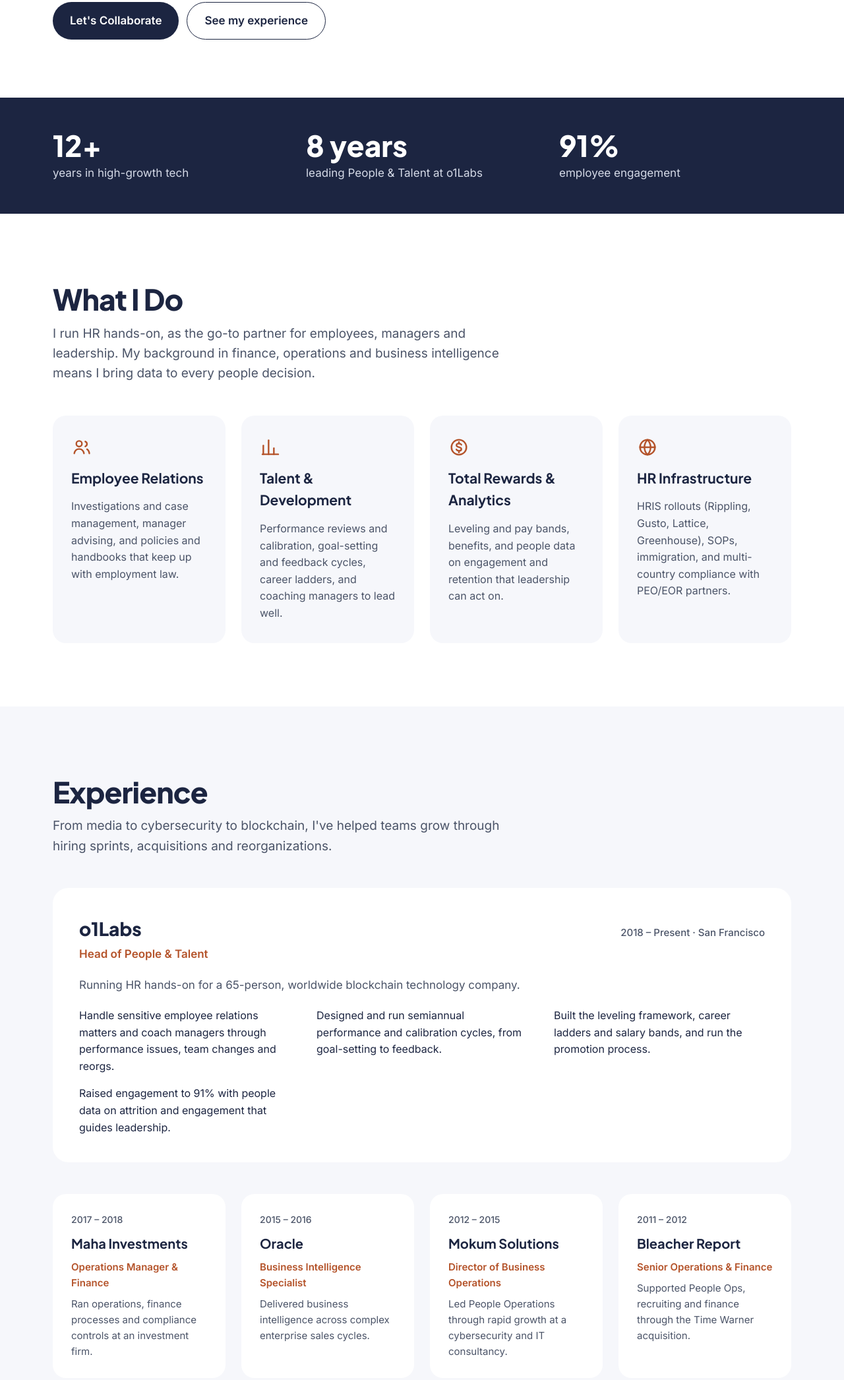
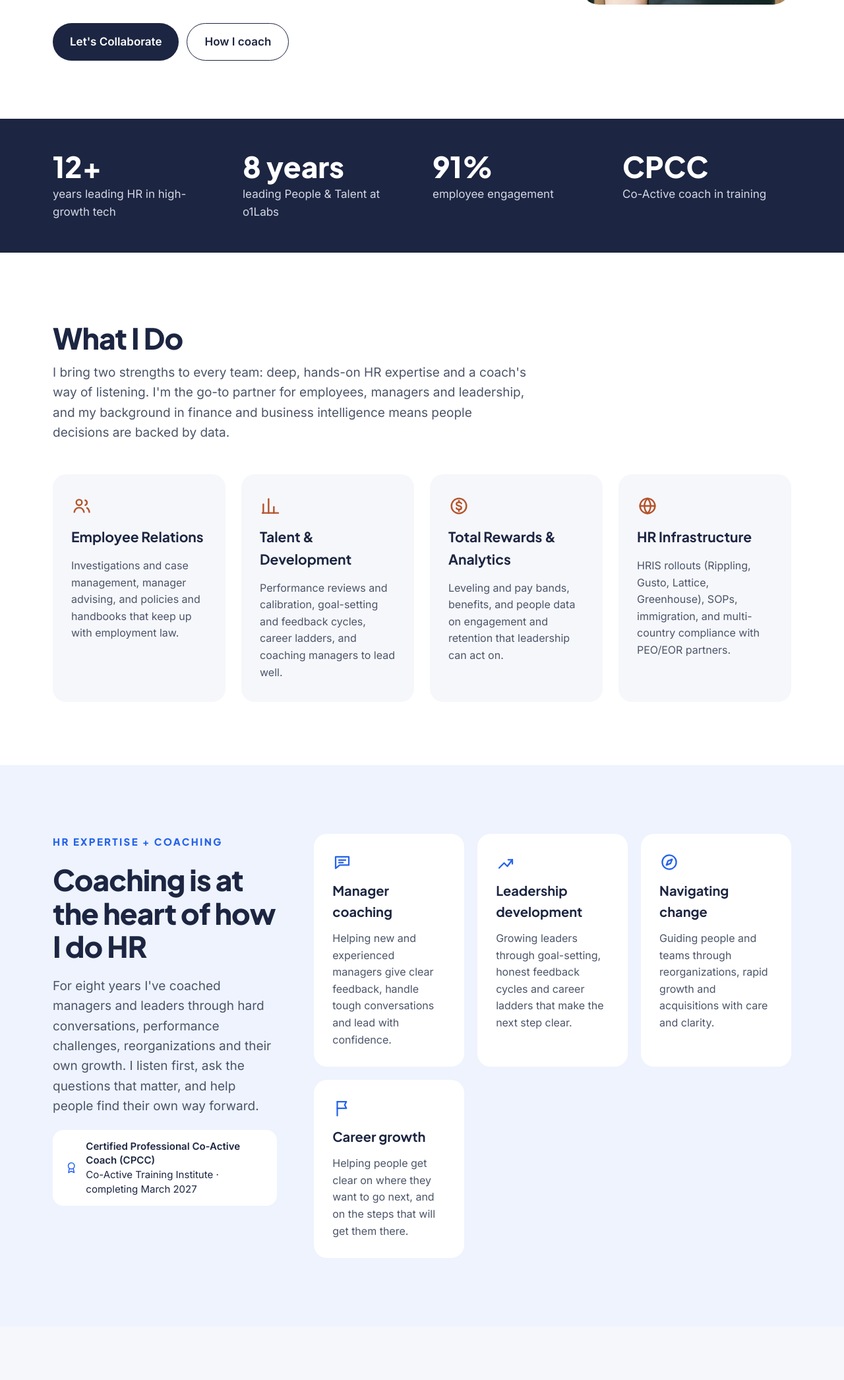
Before and after one commit to nacerarodstein-droid/nacerarodstein-droid.github.io, a plain HTML site: page index.html in a window 1280 px wide. Shown: the part 655-2747 px from the top of the page at 66% size. Drawn offline with Linux system fonts and the light colour scheme.

Commit message:
Highlight HR and coaching strengths, add Coaching section
Co-Authored-By: Claude Opus 5.5 <noreply@anthropic.com>
Claude-Session: https://claude.ai/code/session_01LTPfgGuahXZPVqKt8BSd29

```diff
--- a/index.html
+++ b/index.html
@@ -3,10 +3,10 @@
 <head>
 <meta charset="utf-8">
 <meta name="viewport" content="width=device-width, initial-scale=1">
-<title>Nacera Rodstein — HR Leader</title>
-<meta name="description" content="Nacera Rodstein is an HR leader in the San Francisco Bay Area with 12+ years in high-growth tech.">
-<meta property="og:title" content="Nacera Rodstein — HR Leader">
-<meta property="og:description" content="HR leader in the San Francisco Bay Area with 12+ years in high-growth tech.">
+<title>Nacera Rodstein — HR Leader &amp; Coach</title>
+<meta name="description" content="Nacera Rodstein is an HR leader and coach in the San Francisco Bay Area with 12+ years in high-growth tech.">
+<meta property="og:title" content="Nacera Rodstein — HR Leader &amp; Coach">
+<meta property="og:description" content="HR leader and coach in the San Francisco Bay Area with 12+ years in high-growth tech.">
 <meta property="og:image" content="https://nacerarodstein.com/nacera-rodstein.jpg">
 <meta name="theme-color" content="#ffffff">
 <link rel="icon" href="/favicon.ico" sizes="48x48">
@@ -30,6 +30,7 @@ a{color:#1C2541}a:hover{color:#B4532A}
 <a href="#hello" style="font-family: 'Plus Jakarta Sans', sans-serif; font-weight: 800; font-size: 20px; text-decoration: none; color: #1C2541; letter-spacing: -0.01em">Nacera Rodstein</a>
 <div style="display: flex; flex-wrap: wrap; align-items: center; gap: 8px 28px; font-size: 15px; font-weight: 500">
 <a href="#what-i-do" style="text-decoration: none">What I Do</a>
+<a href="#coaching" style="text-decoration: none">Coaching</a>
 <a href="#experience" style="text-decoration: none">Experience</a>
 <a href="#education" style="text-decoration: none">Education</a>
 <a href="#reach-out" style="text-decoration: none; background: #B4532A; color: #FFFFFF; padding: 12px 20px; border-radius: 999px; font-weight: 600; min-height: 44px; box-sizing: border-box; display: inline-flex; align-items: center">Let's Connect</a>
@@ -40,11 +41,11 @@ a{color:#1C2541}a:hover{color:#B4532A}
 <section id="hello" style="max-width: 1120px; margin: 0 auto; padding: 96px 32px 88px; display: flex; flex-wrap: wrap; align-items: center; gap: 56px">
 <div style="flex: 999 1 520px; min-width: 0; display: flex; flex-direction: column; gap: 24px">
 <p style="margin: 0; font-family: 'Plus Jakarta Sans', sans-serif; font-weight: 800; font-size: 18px; letter-spacing: 0.18em; color: #2563EB">BONJOUR!</p>
-<h1 style="margin: 0; font-family: 'Plus Jakarta Sans', sans-serif; font-weight: 800; font-size: clamp(40px, 5vw, 64px); line-height: 1.08; letter-spacing: -0.02em">I'm Nacera. I help fast-growing tech teams take care of their people.</h1>
-<p style="margin: 0; font-size: 20px; color: #4B5468; max-width: 600px">HR leader in the San Francisco Bay Area with 12+ years in high-growth tech, trusted by employees and managers to handle what matters most with care and discretion.</p>
+<h1 style="margin: 0; font-family: 'Plus Jakarta Sans', sans-serif; font-weight: 800; font-size: clamp(40px, 5vw, 64px); line-height: 1.08; letter-spacing: -0.02em">I'm Nacera, an HR leader and coach who helps people and teams do their best work.</h1>
+<p style="margin: 0; font-size: 20px; color: #4B5468; max-width: 600px">12+ years leading HR in high-growth tech, and a Co-Active coach in training. Based in the San Francisco Bay Area, I'm the partner employees, managers and founders trust with what matters most.</p>
 <div style="display: flex; flex-wrap: wrap; gap: 12px; padding-top: 8px">
 <a href="#reach-out" style="text-decoration: none; background: #1C2541; color: #FFFFFF; padding: 14px 26px; border-radius: 999px; font-weight: 600; min-height: 48px; box-sizing: border-box; display: inline-flex; align-items: center">Let's Collaborate</a>
-<a href="#experience" style="text-decoration: none; border: 1.5px solid #1C2541; padding: 14px 26px; border-radius: 999px; font-weight: 600; min-height: 48px; box-sizing: border-box; display: inline-flex; align-items: center">See my experience</a>
+<a href="#coaching" style="text-decoration: none; border: 1.5px solid #1C2541; padding: 14px 26px; border-radius: 999px; font-weight: 600; min-height: 48px; box-sizing: border-box; display: inline-flex; align-items: center">How I coach</a>
 </div>
 </div>
 <img src="nacera-rodstein.jpg" alt="Portrait of Nacera Rodstein, smiling" style="flex: 1 1 320px; min-width: 0; max-width: 420px; width: 100%; aspect-ratio: 4 / 5; object-fit: cover; object-position: 50% 30%; border-radius: 28px; display: block">
@@ -54,7 +55,7 @@ a{color:#1C2541}a:hover{color:#B4532A}
 <div style="max-width: 1120px; margin: 0 auto; padding: 48px 32px; display: grid; grid-template-columns: repeat(auto-fit, minmax(220px, 1fr)); gap: 32px">
 <div style="display: flex; flex-direction: column; gap: 4px">
 <p style="margin: 0; font-family: 'Plus Jakarta Sans', sans-serif; font-weight: 800; font-size: 44px; line-height: 1.1">12+</p>
-<p style="margin: 0; color: #D4D9E6">years in high-growth tech</p>
+<p style="margin: 0; color: #D4D9E6">years leading HR in high-growth tech</p>
 </div>
 <div style="display: flex; flex-direction: column; gap: 4px">
 <p style="margin: 0; font-family: 'Plus Jakarta Sans', sans-serif; font-weight: 800; font-size: 44px; line-height: 1.1">8 years</p>
@@ -64,13 +65,17 @@ a{color:#1C2541}a:hover{color:#B4532A}
 <p style="margin: 0; font-family: 'Plus Jakarta Sans', sans-serif; font-weight: 800; font-size: 44px; line-height: 1.1">91%</p>
 <p style="margin: 0; color: #D4D9E6">employee engagement</p>
 </div>
+<div style="display: flex; flex-direction: column; gap: 4px">
+<p style="margin: 0; font-family: 'Plus Jakarta Sans', sans-serif; font-weight: 800; font-size: 44px; line-height: 1.1">CPCC</p>
+<p style="margin: 0; color: #D4D9E6">Co-Active coach in training</p>
+</div>
 </div>
 </section>
 
 <section id="what-i-do" style="max-width: 1120px; margin: 0 auto; padding: 104px 32px 96px; display: flex; flex-direction: column; gap: 48px">
 <div style="display: flex; flex-direction: column; gap: 12px; max-width: 720px">
 <h2 style="margin: 0; font-family: 'Plus Jakarta Sans', sans-serif; font-weight: 800; font-size: 44px; letter-spacing: -0.02em; line-height: 1.15">What I Do</h2>
-<p style="margin: 0; font-size: 19px; color: #4B5468">I run HR hands-on, as the go-to partner for employees, managers and leadership. My background in finance, operations and business intelligence means I bring data to every people decision.</p>
+<p style="margin: 0; font-size: 19px; color: #4B5468">I bring two strengths to every team: deep, hands-on HR expertise and a coach's way of listening. I'm the go-to partner for employees, managers and leadership, and my background in finance and business intelligence means people decisions are backed by data.</p>
 </div>
 <div style="display: grid; grid-template-columns: repeat(auto-fit, minmax(240px, 1fr)); gap: 24px">
 <div style="background: #F6F7FB; border-radius: 20px; padding: 32px 28px; display: flex; flex-direction: column; gap: 14px">
@@ -92,6 +97,42 @@ a{color:#1C2541}a:hover{color:#B4532A}
 <svg aria-hidden="true" width="32" height="32" viewBox="0 0 24 24" fill="none" stroke="#B4532A" stroke-width="1.8" stroke-linecap="round" stroke-linejoin="round"><circle cx="12" cy="12" r="8.5"></circle><path d="M3.5 12h17"></path><path d="M12 3.5c2.3 2.4 3.5 5.2 3.5 8.5s-1.2 6.1-3.5 8.5c-2.3-2.4-3.5-5.2-3.5-8.5s1.2-6.1 3.5-8.5z"></path></svg>
 <h3 style="margin: 0; font-family: 'Plus Jakarta Sans', sans-serif; font-weight: 700; font-size: 21px">HR Infrastructure</h3>
 <p style="margin: 0; color: #4B5468; font-size: 16px">HRIS rollouts (Rippling, Gusto, Lattice, Greenhouse), SOPs, immigration, and multi-country compliance with PEO/EOR partners.</p>
+</div>
+</div>
+</section>
+
+<section id="coaching" style="background: #EEF3FE">
+<div style="max-width: 1120px; margin: 0 auto; padding: 104px 32px; display: flex; flex-wrap: wrap; gap: 56px">
+<div style="flex: 1 1 340px; min-width: 0; display: flex; flex-direction: column; gap: 20px">
+<p style="margin: 0; font-family: 'Plus Jakarta Sans', sans-serif; font-weight: 800; font-size: 15px; letter-spacing: 0.16em; color: #2563EB">HR EXPERTISE + COACHING</p>
+<h2 style="margin: 0; font-family: 'Plus Jakarta Sans', sans-serif; font-weight: 800; font-size: 44px; letter-spacing: -0.02em; line-height: 1.15">Coaching is at the heart of how I do HR</h2>
+<p style="margin: 0; font-size: 19px; color: #4B5468">For eight years I've coached managers and leaders through hard conversations, performance challenges, reorganizations and their own growth. I listen first, ask the questions that matter, and help people find their own way forward.</p>
+<div style="align-self: flex-start; display: flex; align-items: center; gap: 12px; background: #FFFFFF; border-radius: 16px; padding: 14px 18px">
+<svg aria-hidden="true" width="28" height="28" viewBox="0 0 24 24" fill="none" stroke="#2563EB" stroke-width="1.8" stroke-linecap="round" stroke-linejoin="round"><circle cx="12" cy="9" r="5.5"></circle><path d="M8.5 13.5 7 21l5-2.5 5 2.5-1.5-7.5"></path></svg>
+<p style="margin: 0; font-size: 15px; line-height: 1.45"><strong>Certified Professional Co-Active Coach (CPCC)</strong><br>Co-Active Training Institute · completing March 2027</p>
+</div>
+</div>
+<div style="flex: 999 1 480px; min-width: 0; display: grid; grid-template-columns: repeat(auto-fit, minmax(220px, 1fr)); gap: 20px">
+<div style="background: #FFFFFF; border-radius: 20px; padding: 28px; display: flex; flex-direction: column; gap: 12px">
+<svg aria-hidden="true" width="30" height="30" viewBox="0 0 24 24" fill="none" stroke="#2563EB" stroke-width="1.8" stroke-linecap="round" stroke-linejoin="round"><path d="M4 5.5h16v10H9l-5 4z"></path><path d="M8 9.5h8"></path><path d="M8 12.5h5"></path></svg>
+<h3 style="margin: 0; font-family: 'Plus Jakarta Sans', sans-serif; font-weight: 700; font-size: 20px">Manager coaching</h3>
+<p style="margin: 0; color: #4B5468; font-size: 16px">Helping new and experienced managers give clear feedback, handle tough conversations and lead with confidence.</p>
+</div>
+<div style="background: #FFFFFF; border-radius: 20px; padding: 28px; display: flex; flex-direction: column; gap: 12px">
+<svg aria-hidden="true" width="30" height="30" viewBox="0 0 24 24" fill="none" stroke="#2563EB" stroke-width="1.8" stroke-linecap="round" stroke-linejoin="round"><path d="M4 19 10 13l4 4 6-8"></path><path d="M15 9h5v5"></path></svg>
+<h3 style="margin: 0; font-family: 'Plus Jakarta Sans', sans-serif; font-weight: 700; font-size: 20px">Leadership development</h3>
+<p style="margin: 0; color: #4B5468; font-size: 16px">Growing leaders through goal-setting, honest feedback cycles and career ladders that make the next step clear.</p>
+</div>
+<div style="background: #FFFFFF; border-radius: 20px; padding: 28px; display: flex; flex-direction: column; gap: 12px">
+<svg aria-hidden="true" width="30" height="30" viewBox="0 0 24 24" fill="none" stroke="#2563EB" stroke-width="1.8" stroke-linecap="round" stroke-linejoin="round"><circle cx="12" cy="12" r="8.5"></circle><path d="m15.5 8.5-2 5-5 2 2-5z"></path></svg>
+<h3 style="margin: 0; font-family: 'Plus Jakarta Sans', sans-serif; font-weight: 700; font-size: 20px">Navigating change</h3>
+<p style="margin: 0; color: #4B5468; font-size: 16px">Guiding people and teams through reorganizations, rapid growth and acquisitions with care and clarity.</p>
+</div>
+<div style="background: #FFFFFF; border-radius: 20px; padding: 28px; display: flex; flex-direction: column; gap: 12px">
+<svg aria-hidden="true" width="30" height="30" viewBox="0 0 24 24" fill="none" stroke="#2563EB" stroke-width="1.8" stroke-linecap="round" stroke-linejoin="round"><path d="M6 21V4"></path><path d="M6 4h11l-2 4 2 4H6"></path></svg>
+<h3 style="margin: 0; font-family: 'Plus Jakarta Sans', sans-serif; font-weight: 700; font-size: 20px">Career growth</h3>
+<p style="margin: 0; color: #4B5468; font-size: 16px">Helping people get clear on where they want to go next, and on the steps that will get them there.</p>
+</div>
 </div>
 </div>
 </section>
@@ -178,7 +219,7 @@ a{color:#1C2541}a:hover{color:#B4532A}
 <div style="max-width: 1120px; margin: 0 auto; padding: 104px 32px; display: flex; flex-wrap: wrap; gap: 56px">
 <div style="flex: 1 1 340px; min-width: 0; display: flex; flex-direction: column; gap: 20px">
 <h2 style="margin: 0; font-family: 'Plus Jakarta Sans', sans-serif; font-weight: 800; font-size: 44px; letter-spacing: -0.02em; line-height: 1.15">Reach Out</h2>
-<p style="margin: 0; font-size: 19px; color: #D4D9E6">Building your people function, or need an experienced HR partner? I'd love to hear what you're working on.</p>
+<p style="margin: 0; font-size: 19px; color: #D4D9E6">Building your people function, looking for an experienced HR partner, or want coaching support for your managers and leaders? I'd love to hear what you're working on.</p>
 <div style="display: flex; flex-direction: column; gap: 10px; padding-top: 8px">
 <a href="mailto:nacera.rodstein@gmail.com" style="color: #FFFFFF; font-weight: 600">nacera.rodstein@gmail.com</a>
 <a href="https://linkedin.com/in/nacerarodstein" style="color: #FFFFFF; font-weight: 600">linkedin.com/in/nacerarodstein</a>
```
